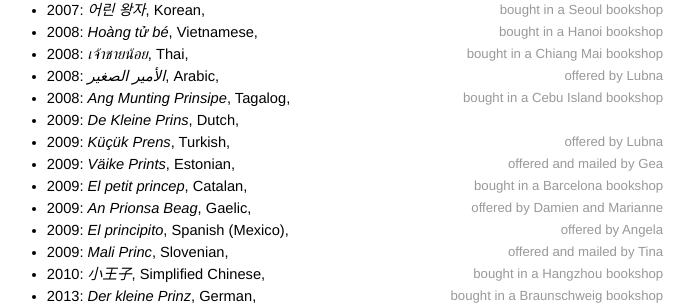
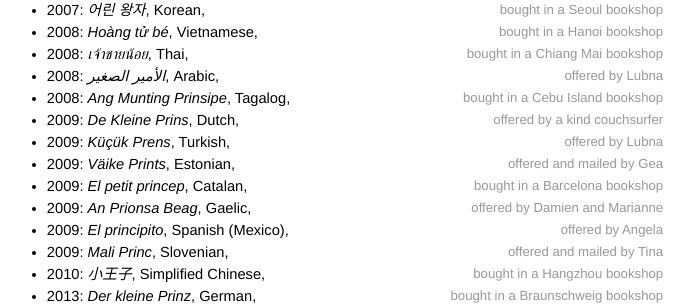
Before and after one commit to xoolive/xoolive.github.io, a Jekyll site: the page built from _pages/le-petit-prince.md, in a window 1280 px wide. Shown: the part 434-739 px from the top of the page, without its empty margins (285-979 px from the left). Built offline with Jekyll 4.4.1, drawn with Linux system fonts in a browser that asks for light colours; nearby versions of some CDN libraries; Markdown is read by kramdown in place of the engine named in the settings.

Commit message:
Comments on Dutch version

```diff
--- a/_pages/le-petit-prince.md
+++ b/_pages/le-petit-prince.md
@@ -22,7 +22,7 @@ I bought some of these books during trips around the world. Some were offered by
  - 2008: *เจ้าชายน้อย*, Thai, `bought in a Chiang Mai bookshop`
  - 2008: *الأمير الصغير*, Arabic, `offered by Lubna`
  - 2008: *Ang Munting Prinsipe*, Tagalog, `bought in a Cebu Island bookshop`
- - 2009: *De Kleine Prins*, Dutch,
+ - 2009: *De Kleine Prins*, Dutch, `offered by a kind couchsurfer`
  - 2009: *Küçük Prens*, Turkish, `offered by Lubna`
  - 2009: *Väike Prints*, Estonian, `offered and mailed by Gea`
  - 2009: *El petit princep*, Catalan, `bought in a Barcelona bookshop`
```
